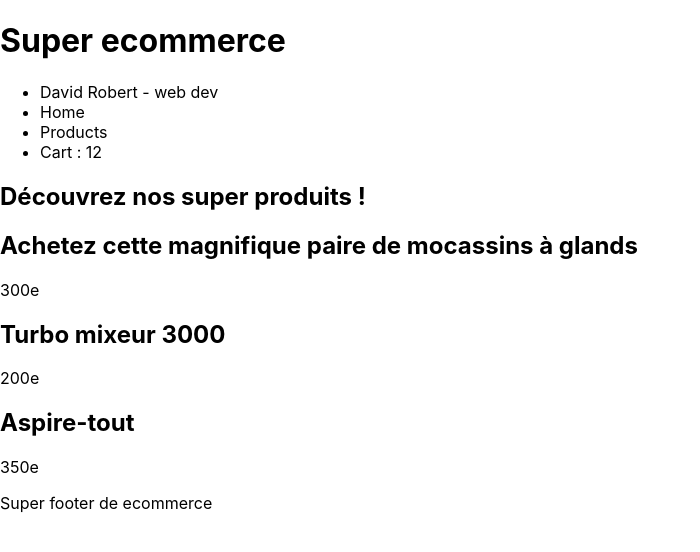
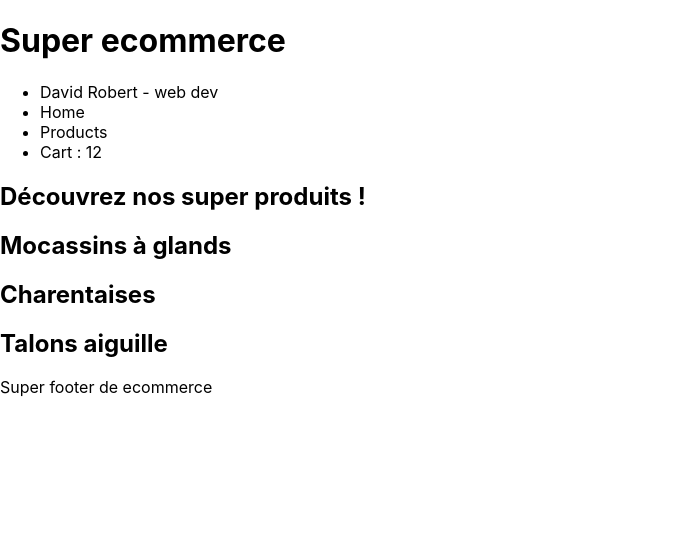
Before and after one commit to davidroberto/exo-ecommerce-react, a React (Create React App) app: page / in a window 1280 px wide. Shown: the top 552 px of the page, without its empty margins (0-700 px from the left). Built offline with nearby package versions, Linux system fonts and the light colour scheme.

Commit message:
array and loop jsx

```diff
--- a/src/Products.js
+++ b/src/Products.js
@@ -1,20 +1,15 @@
 function Products() {
+  const productsFromDb = ["Mocassins à glands", "Charentaises", "Talons aiguille"];
+
   return (
     <main>
-      <article>
-        <h2>Achetez cette magnifique paire de mocassins à glands</h2>
-        <p>300e</p>
-      </article>
-
-      <article>
-        <h2>Turbo mixeur 3000</h2>
-        <p>200e</p>
-      </article>
-
-      <article>
-        <h2>Aspire-tout</h2>
-        <p>350e</p>
-      </article>
+      {productsFromDb.map((product) => {
+        return (
+          <article>
+            <h2>{product}</h2>
+          </article>
+        );
+      })}
     </main>
   );
 }
```
